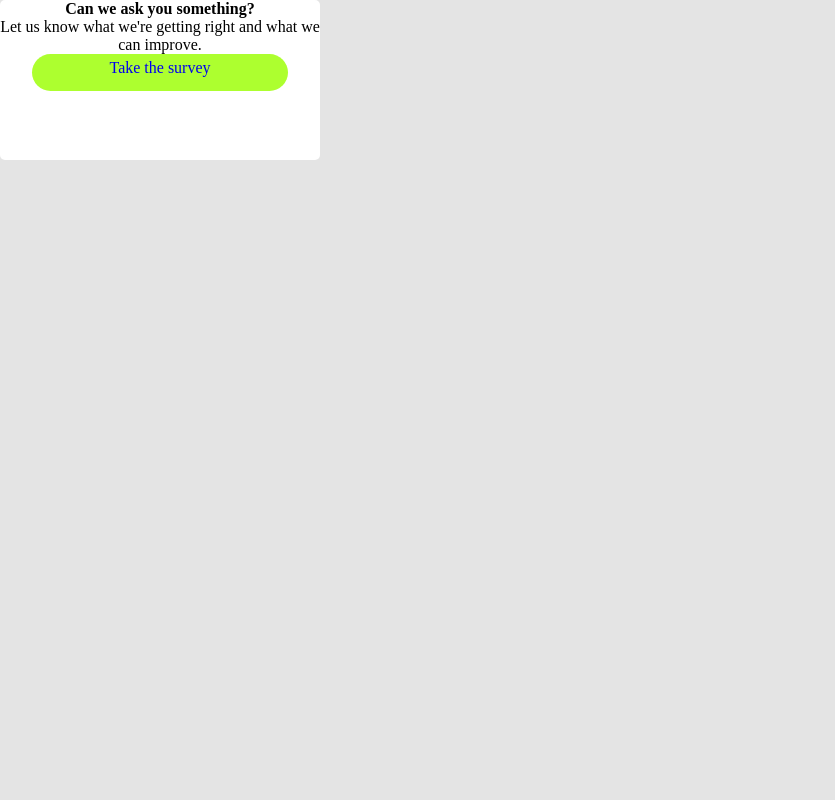
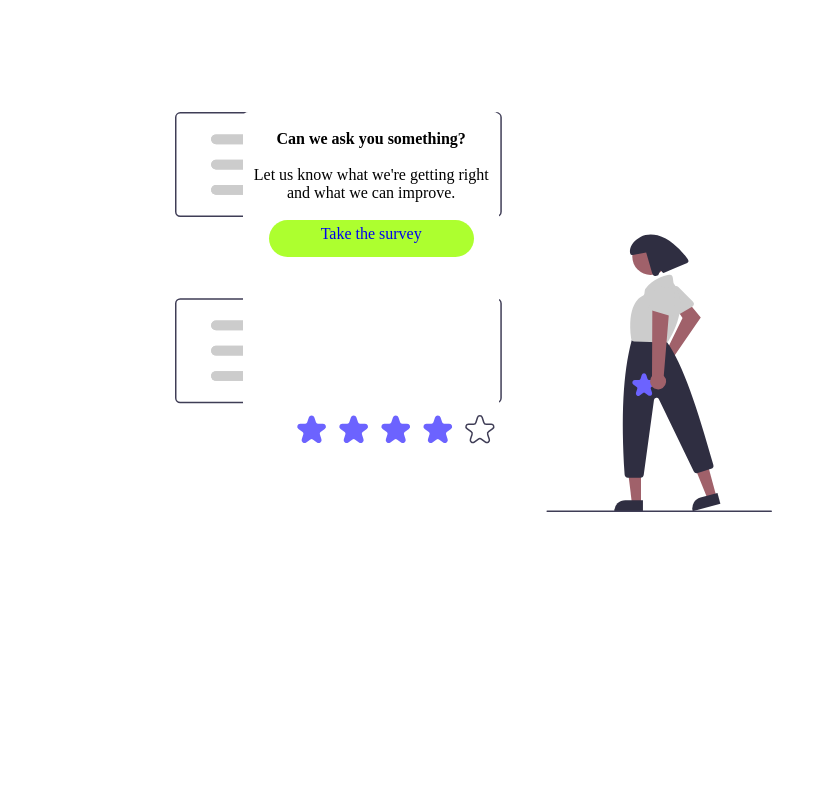
Before and after one commit to SaratGayen/Feedback, a PHP site: page / in a window 1280 px wide. Shown: the whole page, without its empty margins (0-835 px from the left). Run offline with PHP 8.4, Linux system fonts and the light colour scheme.

Commit message:
updated index
added background svg

positioned for 1366*768
please correct as per requirements

```diff
--- a/index.html
+++ b/index.html
@@ -9,11 +9,15 @@
 
 </head>
 <body>
-    <!-- <img src="feedback-illu.svg" alt="Feedback" > -->
-    <div class="but">
-        <h4>Can we ask you something?</h4>
-        <p>Let us  know what we're getting right and what we can improve.</p>
-        <a href="survey.html">Take the survey</a>
+    <div class="bg">
+        <div class="but">
+            <br>
+            <h4>Can we ask you something?</h4>
+            <br>
+            <p>Let us  know what we're getting right and what we can improve.</p>
+             <br>
+             <a href="survey.html">Take the survey</a>
+        </div>
     </div>
 </body>
 </html>
--- a/style.css
+++ b/style.css
@@ -3,18 +3,30 @@
     padding: 0%;
 }
 body{
-    background: rgb(228, 228, 228);
-    /* background: rgb(112, 179, 117); */
-    display: flex;
-    text-align: center;
+  height: 100vh;
+}
+.bg{
+    background: url('feedback-illu.svg');
+    background-repeat: no-repeat;
+    background-position: center;
+    background-size: contain;
+    /* border: 2px solid red; */
+    height: 50vh;
+    width: 50vw;
+    position: relative;
+    top: 14vh;
+    left:12vw;
 }
 .but {
+    position: relative;
+    left: 14%;
     background: white;
     border-radius: 5px;
-    height: 20vh;
-    width: 25vw;
+    height: 37vh;
+    width: 20vw;
     text-align: center;
-  }
+    /* border: 2px solid black; */
+    }
   a{
     padding-top: 5px;
     display: inline-block;
@@ -22,17 +34,7 @@ body{
     text-decoration: none;
     border-radius: 20px;
     height: 4vh;
-    width: 20vw;
+    width: 16vw;
     background: greenyellow;
 
   }
-img{
-    background-repeat: no-repeat;
-    display: flex;
-    margin-left: auto;
-    margin-right: auto;
-    height: 40vh;
-    position: relative;
-    margin-top: 15%;
-    z-index: 1;
-}
```
